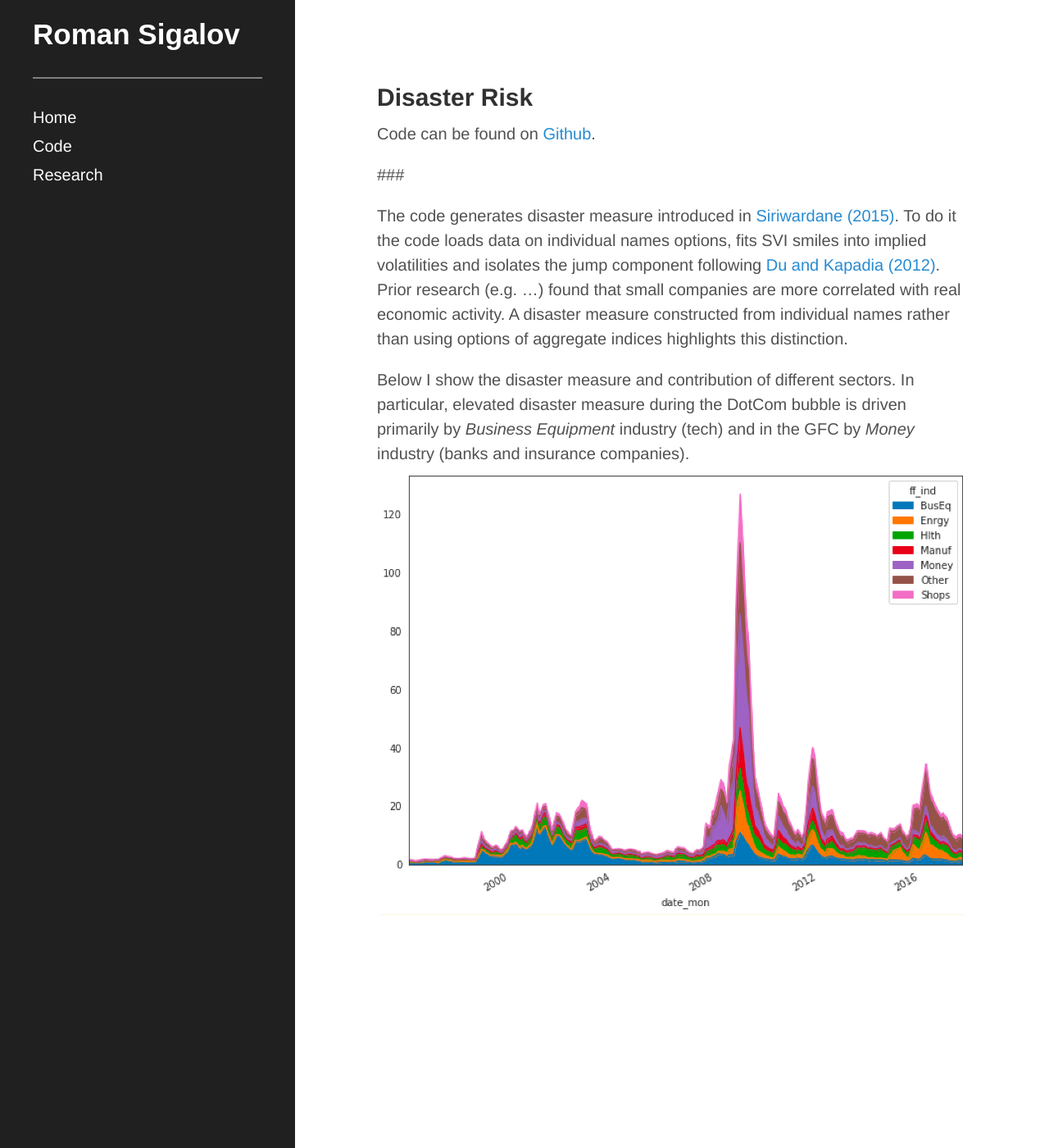
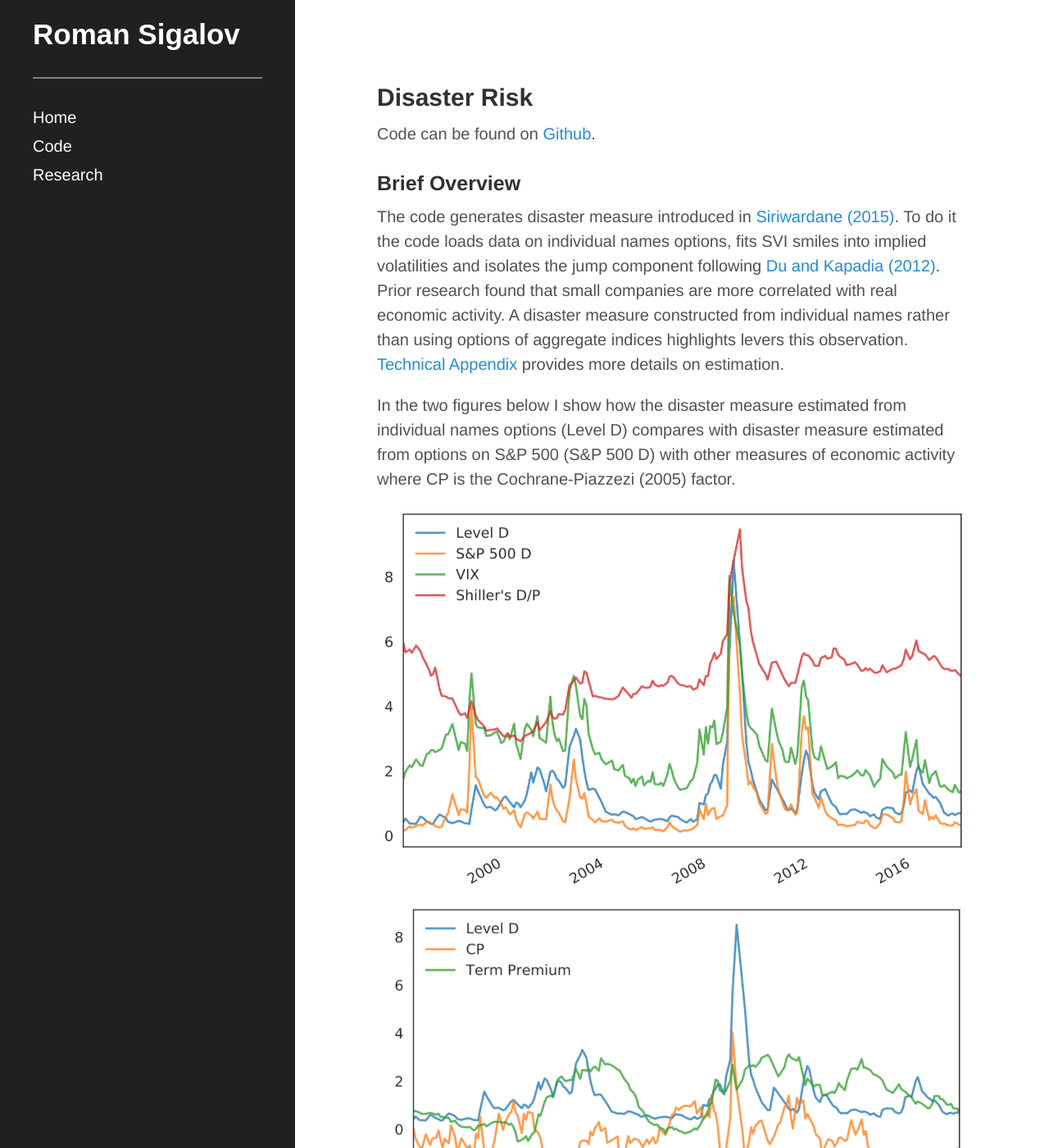
Before and after one commit to rsigalov/rsigalov.github.io, a Jekyll site: the page built from disaster_risk.md, in a window 1280 px wide and 1400 px high. Shown: the whole window at 82% size. Built offline with Jekyll 4.4.1, drawn with Linux system fonts in a browser that asks for light colours; some of the changed text lies outside the part shown.

Commit message:
Added disaster risk technical appendix

```diff
--- a/disaster_risk.md
+++ b/disaster_risk.md
@@ -7,19 +7,30 @@ title: Disaster Risk
 
 Code can be found on [Github](https://github.com/rsigalov/disaster-risk-revision).
 
-###
+### Brief Overview
 
 The code generates disaster measure introduced in [Siriwardane (2015)](https://www.hbs.edu/faculty/Publication%20Files/16-061_797fe134-9faa-4a5f-be41-1f1e5bebddcb.pdf). To do it
 the code loads data on individual names options, fits SVI smiles into implied
 volatilities and isolates the jump component following
 [Du and Kapadia (2012)](https://people.umass.edu/nkapadia/docs/Du_Kapadia_August2012.pdf).
-Prior research (e.g. ...) found that small companies are
-more correlated with real economic activity. A disaster measure constructed from
-individual names rather than using options of aggregate indices highlights this
-distinction.
+Prior research found that small companies are more correlated with real economic
+activity. A disaster measure constructed from individual names rather than using
+options of aggregate indices highlights levers this observation.
+[Technical Appendix]({{site.url}}/papers/Disaster Risk Technical Appendix.pdf)
+provides more details on estimation.
 
-Below I show the disaster measure and contribution of different sectors. In
+In the two figures below I show how the disaster measure estimated from
+individual names options (Level D) compares with disaster measure estimated from
+options on S&P 500 (S&P 500 D) with other measures of economic activity where
+CP is the Cochrane-Piazzezi (2005) factor.
+
+![Disaster Risk Compare 1]({{site.url}}/assets/images/compare_D_to_fin_market_indicators_1.png)
+![Disaster Risk Compare 2]({{site.url}}/assets/images/compare_D_to_fin_market_indicators_2.png)
+
+In the Figure below I show the contribution of different industries to the
+disaster measure estimated using individual names options. In
 particular, elevated disaster measure during the DotCom bubble is driven
 primarily by *Business Equipment* industry (tech) and in the GFC by *Money*
 industry (banks and insurance companies).
-![Disaster Risk]({{site.url}}/assets/images/disaster_risk.png)
+
+![Disaster Risk by Industry]({{site.url}}/assets/images/disaster_risk_industry.png)
--- a/index.html
+++ b/index.html
@@ -2,8 +2,6 @@
 layout: default
 title: Roman Sigalov
 ---
-
-<h1> About Me </h1>
 
 <p>
   I am PhD student in Business Economics at Harvard Univeristy
```
Also changed, not shown: assets/images/compare_D_to_fin_market_indicators_1.png (added), assets/images/compare_D_to_fin_market_indicators_2.png (added), assets/images/disaster_risk.png (deleted), assets/images/disaster_risk_industry.png (added), 12 other files.
